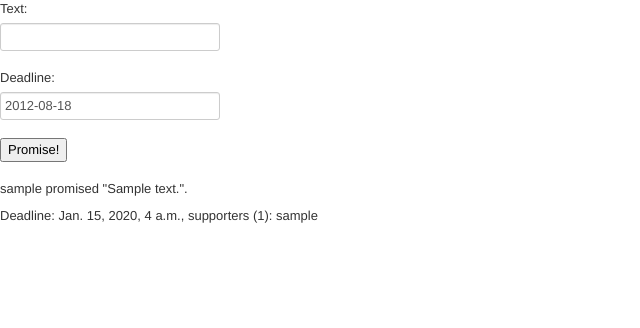
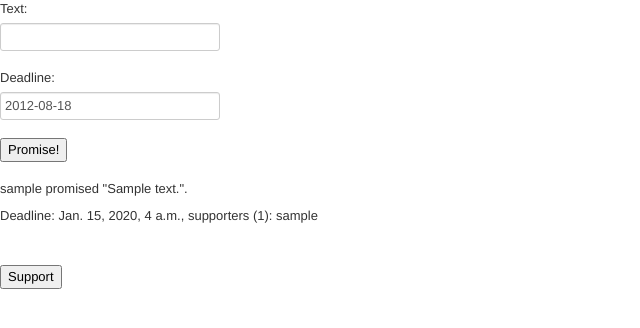
Before and after one commit to triple-threat/django-dash, a Django app: page / in a window 1280 px wide. Shown: the top 328 px of the page, without its empty margins (0-640 px from the left). Run offline with Django 3.2, Linux system fonts and the light colour scheme; tables that the repository leaves empty hold one stand-in row (values such as "Sample post").

Commit message:
support feature now supported #lol

```diff
--- a/promise/models.py
+++ b/promise/models.py
@@ -26,6 +26,7 @@ class Promise(models.Model):
     def supporter_count(self):
         return self.supporter.all().count()
 
+
 class Profile(models.Model):
     user = models.OneToOneField('auth.User')
 
--- a/promise/views.py
+++ b/promise/views.py
@@ -4,7 +4,7 @@ from django.http import HttpResponseRedirect
 from django.views.generic.base import TemplateView, View
 
 from promise.forms import NewPromiseForm
-from promise.models import Promise
+from promise.models import Promise, Profile
 
 
 class Home(TemplateView):
@@ -26,4 +26,12 @@ def new_promise(request):
     return HttpResponseRedirect(reverse('home'))
 
 
+def support(request, promise_id, supporter_id):
+    promise = Promise.objects.get(id=promise_id)
+    supporter = Profile.objects.get(id=supporter_id)
+    if supporter != promise.creator and supporter not in promise.supporter.all():
+        promise.supporter.add(supporter)
+    return HttpResponseRedirect(reverse('home'))
+
+
 home = Home.as_view()
--- a/templates/home.html
+++ b/templates/home.html
@@ -9,6 +9,6 @@
     </form>
 {% for promise in promises %}
     <div style="margin-bottom:40px">{{ promise.creator }} promised "{{promise.text}}".</p>
-        Deadline: {{ promise.deadline }}, supporters ({{promise.supporter_count}}): {{promise.supporters}} </div>
+        Deadline: {{ promise.deadline }}, supporters ({{promise.supporter_count}}): {{promise.supporters}} </div> <a href="{% url support promise.id user.id %}"><button>Support</button></a>
     {% endfor %}
 {% endblock %}
--- a/urls.py
+++ b/urls.py
@@ -2,14 +2,15 @@ from django.contrib.staticfiles.urls import staticfiles_urlpatterns
 from django.conf.urls import patterns, include, url
 from django.contrib import admin
 
-from promise.views import home, new_promise
+from promise.views import home, new_promise, support
 
 admin.autodiscover()
 
 urlpatterns = patterns('',
     url(r'^$', home, name='home'),
     url(r'^admin/', include(admin.site.urls)),
-    url(r'^newpromise/', new_promise, name='new_promise')
+    url(r'^newpromise/', new_promise, name='new_promise'),
+    url(r'^support/(?P<promise_id>[\d]+)/(?:(?P<supporter_id>[\d]+)/)?$', support, name="support"),
 )
 
 urlpatterns += staticfiles_urlpatterns()
```
